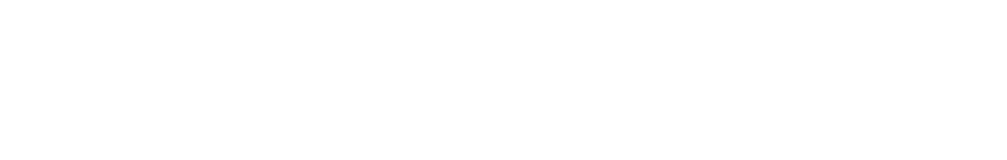
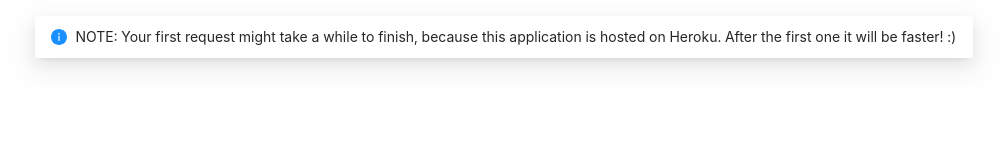
Before and after one commit to pedrobrun/nft-platform-frontend, a React (Vite) app: page /home in a window 1280 px wide. Shown: the top 160 px of the page, without its empty margins (136-1143 px from the left). Built offline with nearby package versions, Linux system fonts and the light colour scheme.

Commit message:
add alert on heroku delay

```diff
--- a/src/components/Home/index.tsx
+++ b/src/components/Home/index.tsx
@@ -1,4 +1,4 @@
-import { Button, Col, Row, Typography, Space, Image, Divider } from "antd";
+import { Button, Col, Row, Typography, Space, Image, Divider, message } from "antd";
 import { LoginOutlined, FormOutlined } from '@ant-design/icons';
 import React, { useEffect, useState } from "react";
 import {setUserLocalStorage} from "../../context/Auth/util";
@@ -7,6 +7,7 @@
 export const Home = () => {
 
   useEffect(() => {
+    message.info("NOTE: Your first request might take a while to finish, because this application is hosted on Heroku. After the first one it will be faster! :)", 15)
     setUserLocalStorage(null);
   });
 
```
